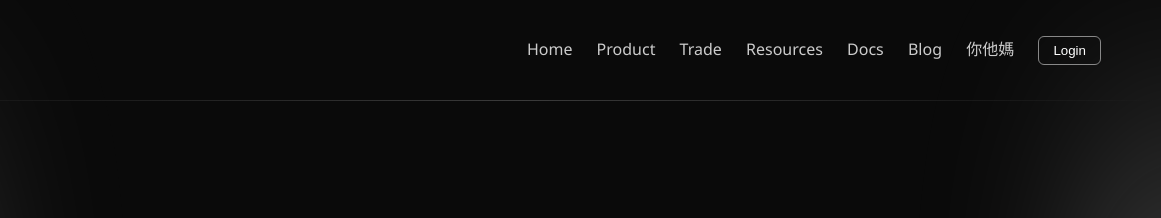
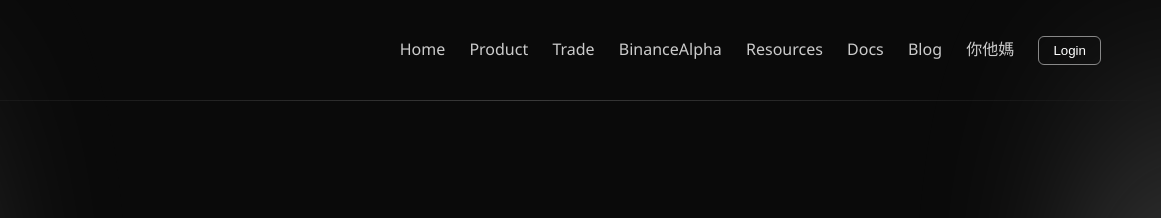
Before and after one commit to x1ao5/x5capital, a plain HTML site: page product/index.html in a window 1280 px wide. Shown: the top 218 px of the page, 119-1280 px from the left. Drawn offline with Linux system fonts and the light colour scheme.

Commit message:
Update index.html

```diff
--- a/product/index.html
+++ b/product/index.html
@@ -21,6 +21,7 @@
         <a href="/#">Home</a>
         <a href="/product/">Product</a>
         <a href="/trade">Trade</a>
+        <a href="/alpha">BinanceAlpha</a>
         <a href="#">Resources</a>
         <a href="#">Docs</a>
         <a href="#">Blog</a>
```
